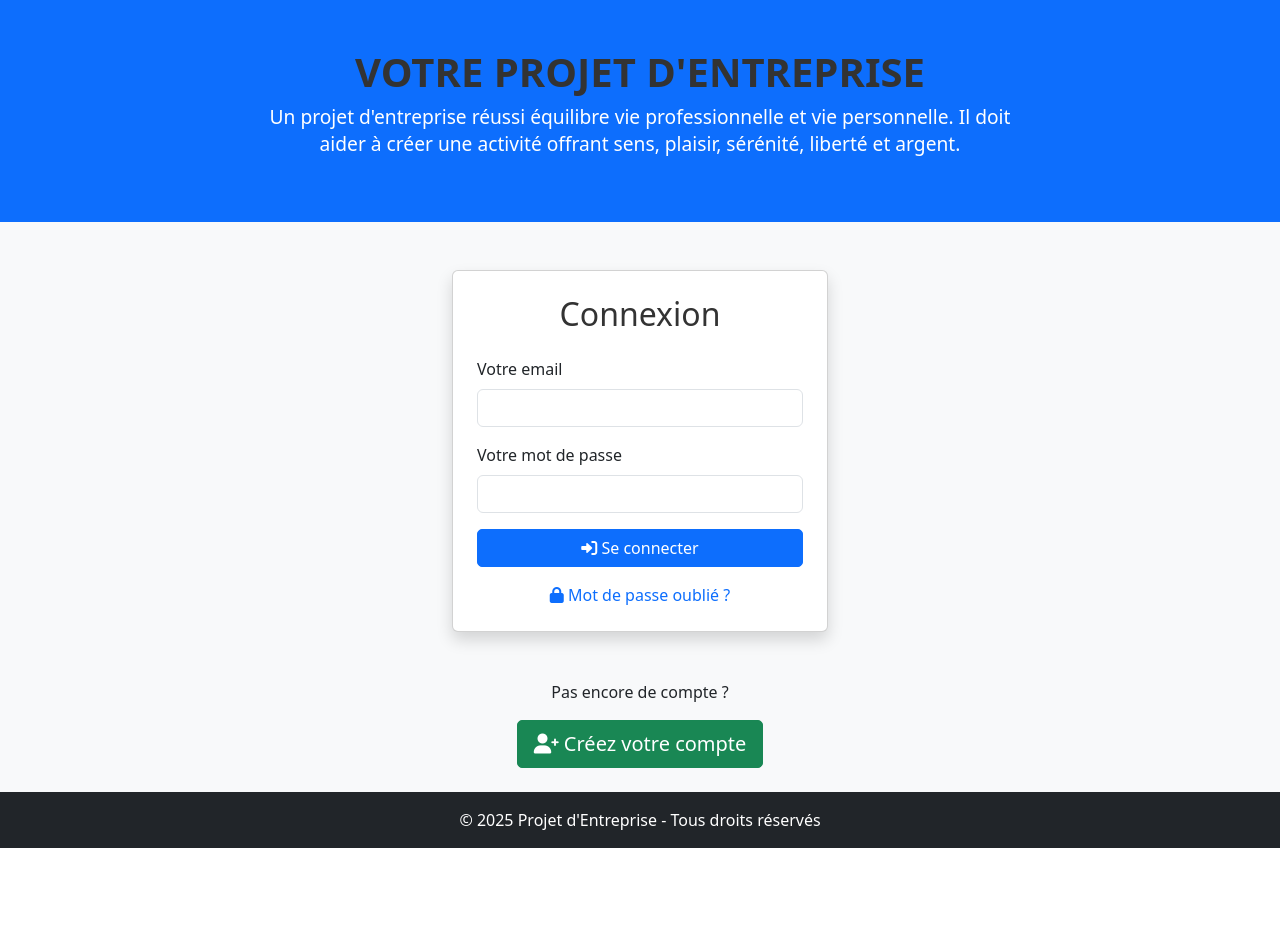
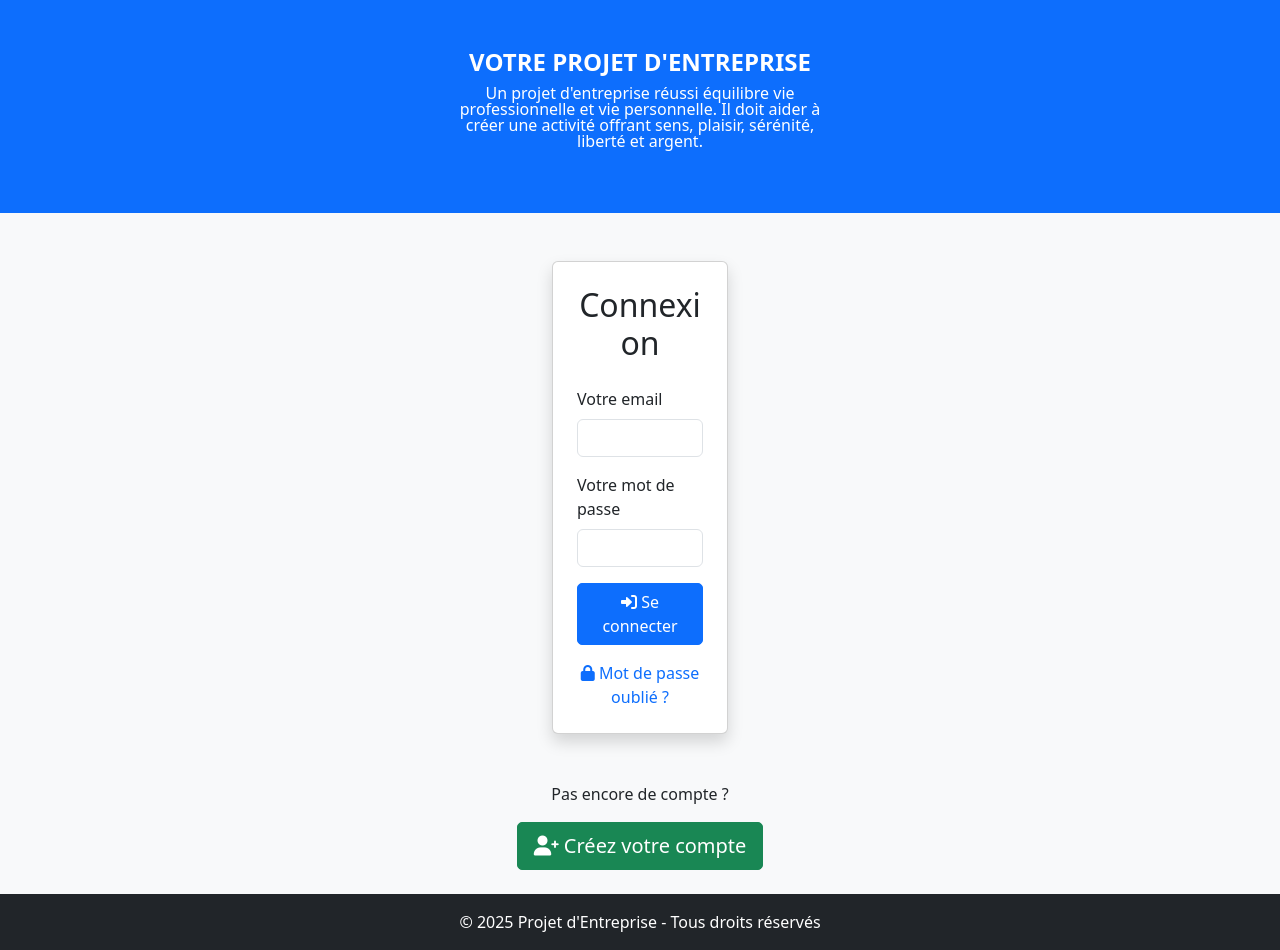
Before and after one commit to Qualixel/IAprojet, a Flask app: page / in a window 1280 px wide. Before the commit the page ends 848 px from the top, so only its background shows below. Run offline with Flask 3, Linux system fonts and the light colour scheme.

Commit message:
mise à jour de la page style.css

```diff
--- a/static/css/style.css
+++ b/static/css/style.css
@@ -4,7 +4,7 @@ css_content = """body {
 }
 
 .card {
-    border-radius: 10px;
+    border-radius: 5px;
 }
 
 .btn {
@@ -12,22 +12,22 @@ css_content = """body {
 }
 
 .container {
-    max-width: 800px;
+    max-width: 400px;
 }
 
 /* Réduction de la taille du titre et du texte d'accroche */
 h1.display-4 {
-    font-size: 2.5rem; /* Ajustez cette valeur selon vos besoins */
+    font-size: 1.5rem; /* Ajustez cette valeur selon vos besoins */
     font-weight: bold; /* Optionnel : garder un effet marqué */
 }
 
 p.lead {
-    font-size: 1.2rem; /* Ajustez cette valeur pour le texte suivant */
-    line-height: 1.4; /* Ajustement de l'espacement pour une meilleure lisibilité */
+    font-size: 1.0rem; /* Ajustez cette valeur pour le texte suivant */
+    line-height: 1.0; /* Ajustement de l'espacement pour une meilleure lisibilité */
 }
 
 h1, h2, h3 {
-    color: #333;
+    color: ##3a8eba;
 }
 """
 
```
